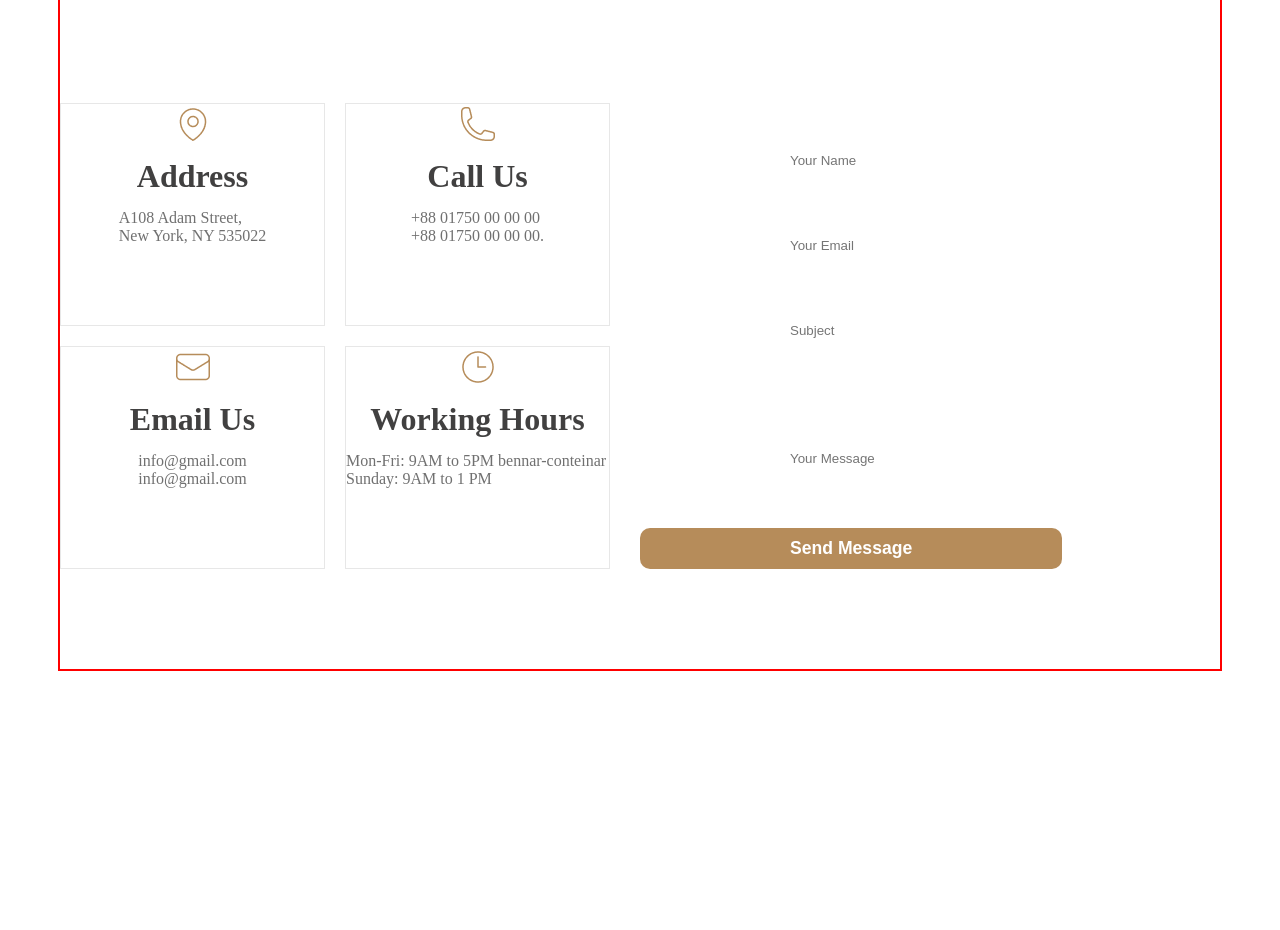
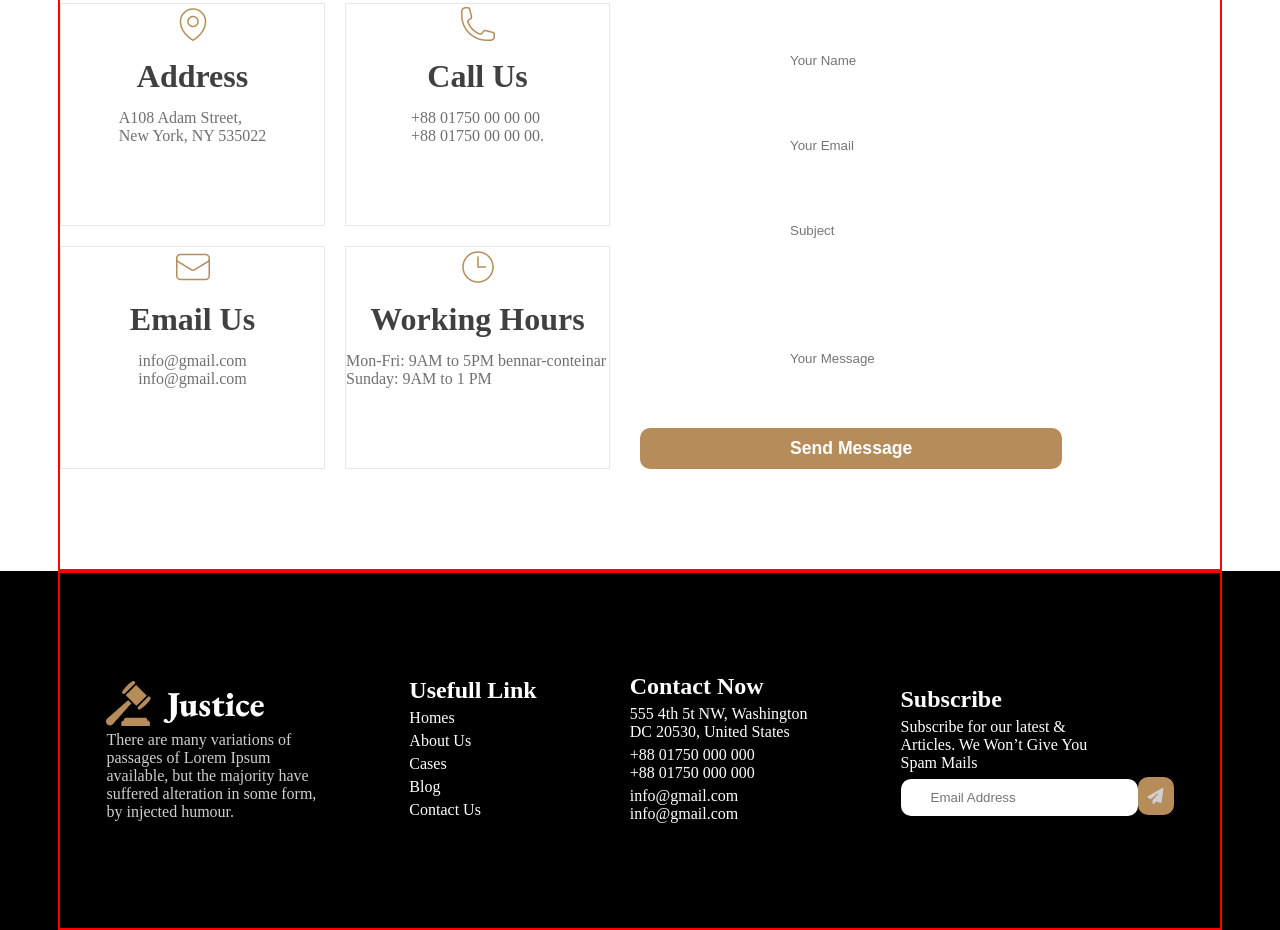
Before and after one commit to Kawsarhussain5/legal-solution, a plain HTML site: page index.html in a window 1280 px wide. Shown: the part 2522-3452 px from the top of the page. Before the commit the page ends 3193 px from the top, so only its background shows below. Drawn offline with Linux system fonts and the light colour scheme.

Commit message:
footer section added done

```diff
--- a/index.html
+++ b/index.html
@@ -160,7 +160,34 @@
     </section>
   </main>
   <footer>
-
+    <div class="footer-main-conteinar">
+        <div class="footer-conteinar1">
+            <img src="images/logo.png" alt="">
+            <p class="dark-5">There are many variations of <br>passages of Lorem Ipsum <br>available, but the majority have <br> suffered alteration in some form, <br> by injected humour.</p>
+        </div>
+        <div class="footer-conteinar2">
+            <h5 class="">Usefull Link</h5>
+            <p>Homes </p>
+            <p>About Us</p>
+            <p> Cases</p>
+            <p> Blog</p>
+            <p> Contact Us</p>
+        </div>
+        <div class="footer-conteinar3">
+            <h4>Contact Now</h4>
+            <p>555 4th 5t NW, Washington <br>
+                DC 20530, United States</p>
+                <p>+88 01750 000 000 <br>
+                    +88 01750 000 000</p>
+                    <p>info@gmail.com <br>
+                        info@gmail.com</p>
+        </div>
+        <div class="footer-conteinar4">
+            <h4>Subscribe</h4>
+            <p>Subscribe for our latest & <br>Articles. We Won’t Give You <br> Spam Mails</p>
+            <input type="text" placeholder="Email Address" ><i class="fa-solid fa-paper-plane dark-5"></i>
+        </div>
+    </div>
   </footer>
 
 </body>
--- a/stayle.css
+++ b/stayle.css
@@ -15,6 +15,9 @@ main{
 }
 .dark-3{
     color: #707070;
+}
+.dark-5{
+    color: #CFCFCF;
 }
 .dark-6{
     color: #E7E7E7;
@@ -193,7 +196,7 @@ nav{
 .contact-us-main-conteinar{
  display: grid;
  grid-template-columns: repeat(2,1fr);
- padding: 100px 0;
+ padding-bottom: 100px;
 }
 .contact-us-conteinar-1{
     max-width: 550px;
@@ -235,3 +238,60 @@ nav{
 .contact-us-conteinar-2 .btn-2{
     padding: 10px 150px;
 }
+
+/*footer*/
+footer{
+    background-color: black;
+}
+.footer-main-conteinar{
+    max-width: 1160px;
+    margin: 0 auto;
+    border: solid red 2px;
+    padding: 100px 0;
+    display: flex;
+    justify-content: space-around;
+    align-items: center;
+}
+.footer-conteinar2 h5{
+  color: white;
+  padding-bottom: 5px;
+  font-size: 1.5rem;
+}
+.footer-conteinar2 p{
+    color: white;
+    font-weight: 400;
+    padding-bottom: 5px;
+}
+
+.footer-conteinar3 h4{
+    color: white;
+  padding-bottom: 5px;
+  font-size: 1.5rem;
+  }
+  .footer-conteinar3 p{
+    color: white;
+    font-weight: 400;
+    padding-bottom: 5px;
+  }
+
+  .footer-conteinar4 h4{
+    color: white;
+  padding-bottom: 5px;
+  font-size: 1.5rem;
+  }
+  .footer-conteinar4 p{
+    color: white;
+    font-weight: 400;
+    padding-bottom: 5px;
+  }
+  .footer-conteinar4 input{
+    padding: 11px 30px;
+    border-radius: 10px;
+
+    border: none;
+  }
+  .footer-conteinar4 i{
+    background-color: #B68C5A;
+    padding: 11px 10px;
+    border-radius: 10px;
+  }
```
